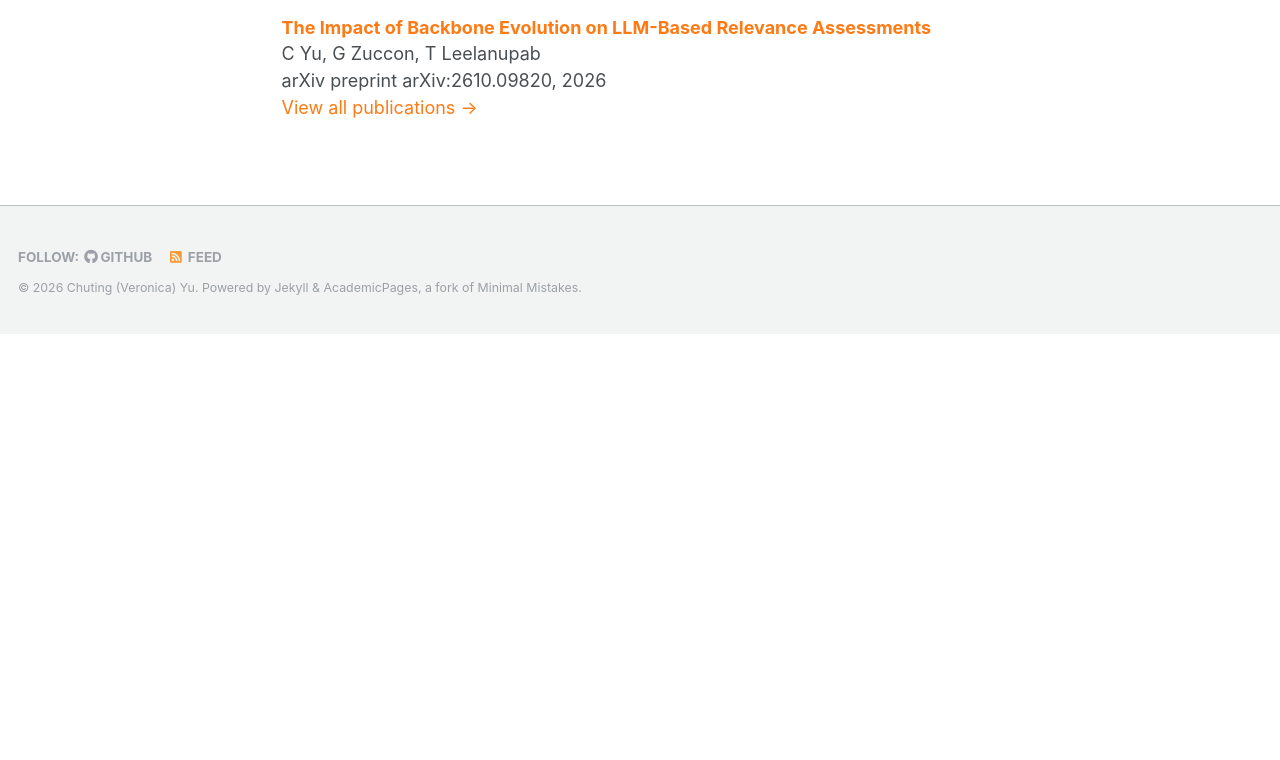
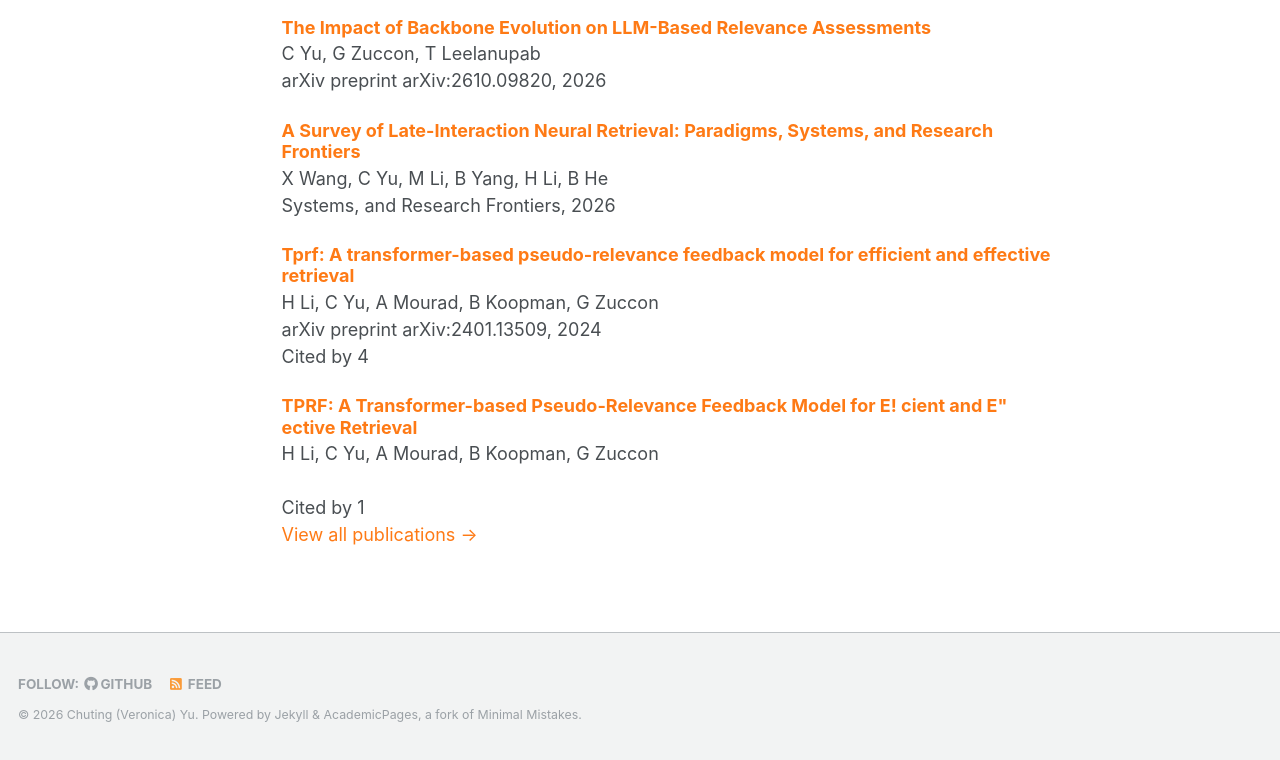
Before and after one commit to chutingyu/chutingyu.github.io, a Jekyll site: the page built from _pages/about.md, in a window 1280 px wide and 900 px high, scrolled down 1348 px, cut to the strip 140-900 px from the top of the window. Built offline with Jekyll 4.4.1, drawn with Linux system fonts in a browser that asks for light colours; before the commit the page ends 1822 px from its top, so only the background shows below that.

Commit message:
show all publications on homepage

```diff
--- a/_pages/about.md
+++ b/_pages/about.md
@@ -52,7 +52,7 @@
 # Recent Publications
 
 {% assign recent_publications = site.data.google_scholar_publications.publications %}
-{% for publication in recent_publications limit:3 %}
+{% for publication in recent_publications %}
 <article class="archive__about" itemscope itemtype="http://schema.org/CreativeWork">
   <h2 class="archive__about-title" itemprop="headline">
     <a href="{{ publication.url }}" target="_blank" rel="noopener">{{ publication.title }}</a>
```
